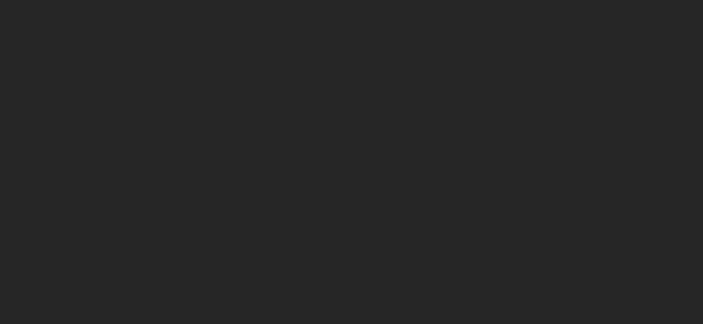
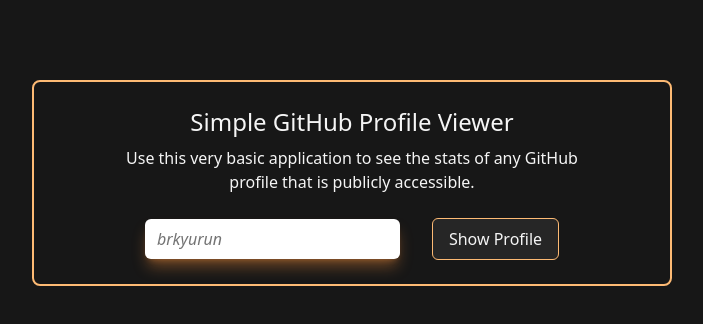
Before and after one commit to brkyurun/git-profile-viewer, a website built with Vite: page index.html in a window 1280 px wide. Shown: the whole page, without its empty margins (288-991 px from the left). Built offline with nearby package versions, Linux system fonts and the light colour scheme.

Commit message:
feat: setup form

```diff
--- a/index.html
+++ b/index.html
@@ -7,7 +7,32 @@
     <title>Simple GitHub Profile Viewer | brkyurun</title>
   </head>
   <body>
-    <div class="bg-neutral-800 w-screen h-screen"></div>
+    <main class="bg-neutral-900 w-screen h-screen pt-20">
+      <div
+        class="rounded-lg border-2 mx-auto w-1/2 border-orange-300 p-6 text-neutral-100"
+      >
+        <h1 class="text-center text-2xl mb-2">Simple GitHub Profile Viewer</h1>
+        <p class="text-center max-w-[50ch] mx-auto">
+          Use this very basic application to see the stats of any GitHub profile
+          that is publicly accessible.
+        </p>
+        <form class="flex items-center justify-center mt-6 gap-8">
+          <input
+            type="text"
+            name="github-name"
+            id="github-name"
+            placeholder="brkyurun"
+            class="placeholder:italic placeholder:text-neutral-500 py-2 px-3 rounded-md shadow-lg shadow-orange-400/40 text-gray-900 focus-visible:outline-1 focus-visible:outline-orange-400/50 transition-all duration-300 ease-in hover:shadow-orange-400/60"
+          />
+          <button
+            type="submit"
+            class="border border-orange-300 py-2 px-4 rounded-md bg-neutral-800 hover:bg-neutral-700/80 transition-all duration-300"
+          >
+            Show Profile
+          </button>
+        </form>
+      </div>
+    </main>
     <script type="module" src="/src/main.ts"></script>
   </body>
 </html>
```
